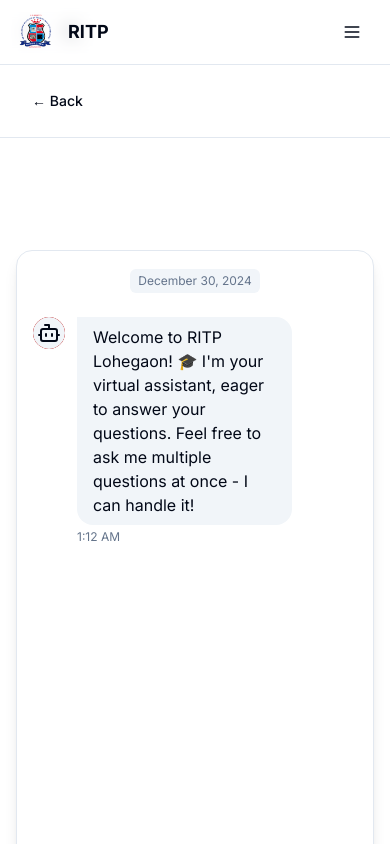
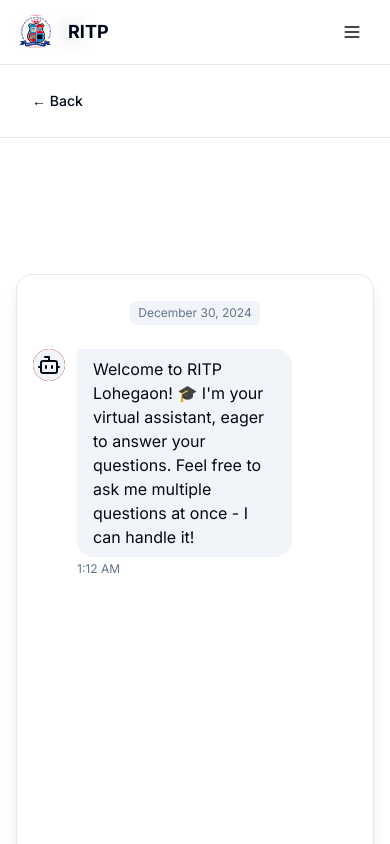
Before and after one commit to chinmay500/rit-web, a Next.js app: page /chatbot in a window 390 px wide. Shown: the top 844 px of the page. Built offline with nearby package versions, Linux system fonts and the light colour scheme.

Commit message:
ui changes

```diff
--- a/components/Chatbot.tsx
+++ b/components/Chatbot.tsx
@@ -9,8 +9,7 @@ import { Avatar, AvatarFallback } from "@/components/ui/avatar"
 import { generateGeminiResponse } from "@/lib/gemini"
 import { ArrowLeft, RotateCcw, Send } from "lucide-react"
 import { format } from "date-fns"
-// import { motion, AnimatePresence } from "framer-motion"
-// import Image from "next/image"
+
 
 const SYSTEM_PROMPT = `You are RITP BOT, an intelligent and friendly AI assistant for RITP Lohegaon Pune college. Engage users in a natural, conversational manner while providing accurate information. Use a variety of greetings and response styles to seem more human-like. Always maintain a helpful and positive tone.
 
@@ -467,8 +466,8 @@ export function Chatbot() {
   }
 
   return (
-    <div className="flex flex-col h-screen pt-20">
-      <Card className="w-full max-w-[600px] mx-auto flex-grow flex flex-col rounded-2xl shadow-lg overflow-hidden mt-4">
+    <div className="flex flex-col h-screen pt-24 md:pt-20">
+      <Card className="w-full max-w-[600px] mx-auto flex-grow flex flex-col rounded-2xl shadow-lg overflow-hidden mt-6 md:mt-4">
         <div className="absolute top-4 left-4 flex gap-2">
           <Button variant="outline" size="icon" className="h-8 w-8" onClick={() => window.history.back()}>
             <ArrowLeft className="h-4 w-4" />
@@ -478,7 +477,7 @@ export function Chatbot() {
           </Button>
         </div>
         <ScrollArea
-          className={`flex-grow px-4 overflow-y-auto ${isKeyboardVisible ? "pb-[120px]" : ""}`}
+          className={`flex-grow px-4 overflow-y-auto pt-2 ${isKeyboardVisible ? "pb-[120px]" : ""}`}
           ref={scrollAreaRef}
         >
           <div className="py-4 space-y-6 min-h-full">
```
